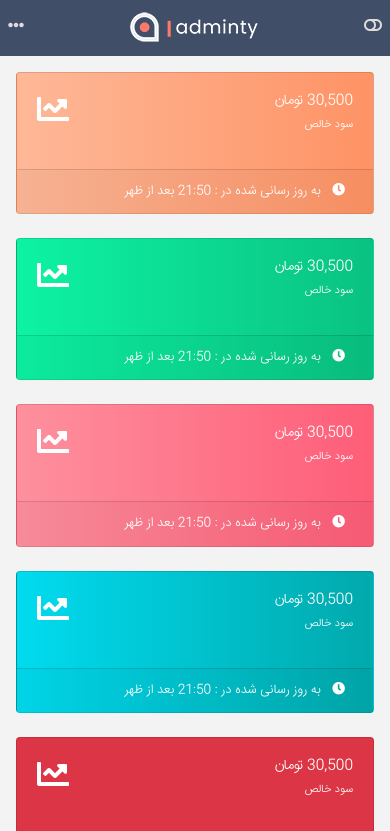
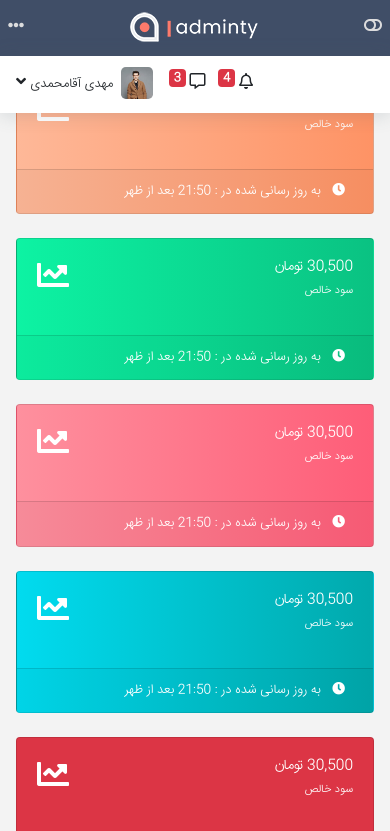
Before and after one commit to MahdiAghamohammadi/admin_panel, a plain HTML site: page index.html in a window 390 px wide. Both pictures are taken after a click on the element 16 px from the left and 28 px from the top of the page. Shown: the top 831 px of the page. Drawn offline with Linux system fonts and the light colour scheme.

Commit message:
make show and hide in menu toggle

```diff
--- a/assets/js/grid.js
+++ b/assets/js/grid.js
@@ -27,4 +27,8 @@ $(document).ready(function () {
             $('#sidebar-toggle-show').addClass('d-none');
         });
     });
+
+    $('#menu-toggle').click(function () {
+        $('#body-header').toggle(300);
+    });
 });
--- a/index.html
+++ b/index.html
@@ -26,12 +26,12 @@
                 <span id="sidebar-toggle-hide" class="d-none d-md-inline pointer"><i
                         class="fas fa-toggle-on"></i></span>
                 <span><img class="logo" src="assets/images/logo.png" alt=""></span>
-                <span class="d-md-none"><i class="fas fa-ellipsis-h"></i></span>
+                <span class="d-md-none pointer" id="menu-toggle"><i class="fas fa-ellipsis-h"></i></span>
             </section>
         </section>
 
 
-        <section class="body-header">
+        <section id="body-header" class="body-header">
             <section class="d-flex justify-content-between">
                 <!-- right -->
                 <section>
```
